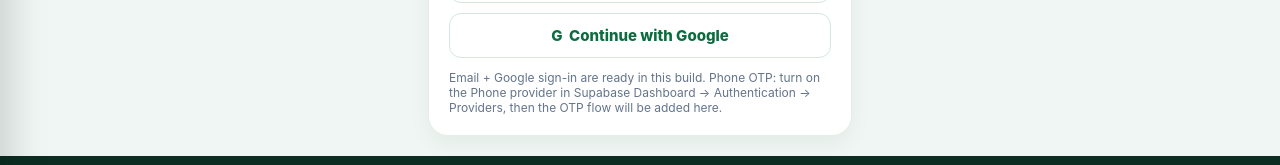
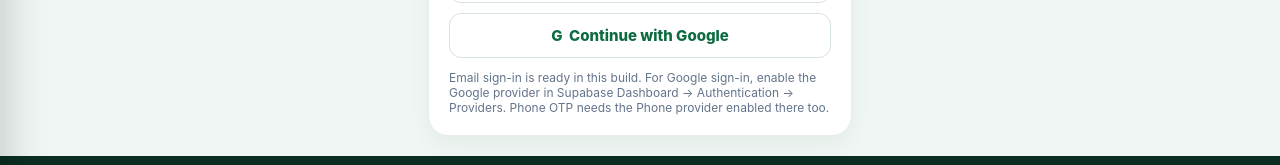
Before and after one commit to AdnanCodex/hamsafar, a Next.js app: page /login in a window 1280 px wide. Shown: the part 429-594 px from the top of the page. Built offline with nearby package versions, Linux system fonts and the light colour scheme; no server answers.

Commit message:
Fix: honest login note (email ready, Google needs provider)

```diff
--- a/app/login/page.tsx
+++ b/app/login/page.tsx
@@ -50,7 +50,7 @@ export default function LoginPage() {
         <button className="btn outline" style={{ width: '100%', marginTop: 10 }} onClick={signUp}>Create Account</button>
         <button className="btn outline" style={{ width: '100%', marginTop: 10 }} onClick={google}>G&nbsp; Continue with Google</button>
         {msg && <p style={{ marginTop: 12, color: '#64748B', lineHeight: 1.5 }}>{msg}</p>}
-        <p style={{ color: '#64748B', fontSize: 12, marginTop: 12 }}>{supabaseConfigured ? 'Email + Google sign-in are ready in this build. Phone OTP: turn on the Phone provider in Supabase Dashboard → Authentication → Providers, then the OTP flow will be added here.' : 'Email + Google sign-in will activate once Supabase is connected. Phone OTP needs the Phone provider in Supabase Dashboard → Authentication → Providers.'}</p>
+        <p style={{ color: '#64748B', fontSize: 12, marginTop: 12 }}>{supabaseConfigured ? 'Email sign-in is ready in this build. For Google sign-in, enable the Google provider in Supabase Dashboard → Authentication → Providers. Phone OTP needs the Phone provider enabled there too.' : 'Email + Google sign-in will activate once Supabase is connected. Phone OTP needs the Phone provider in Supabase Dashboard → Authentication → Providers.'}</p>
       </div>
     </div>
   );
```
